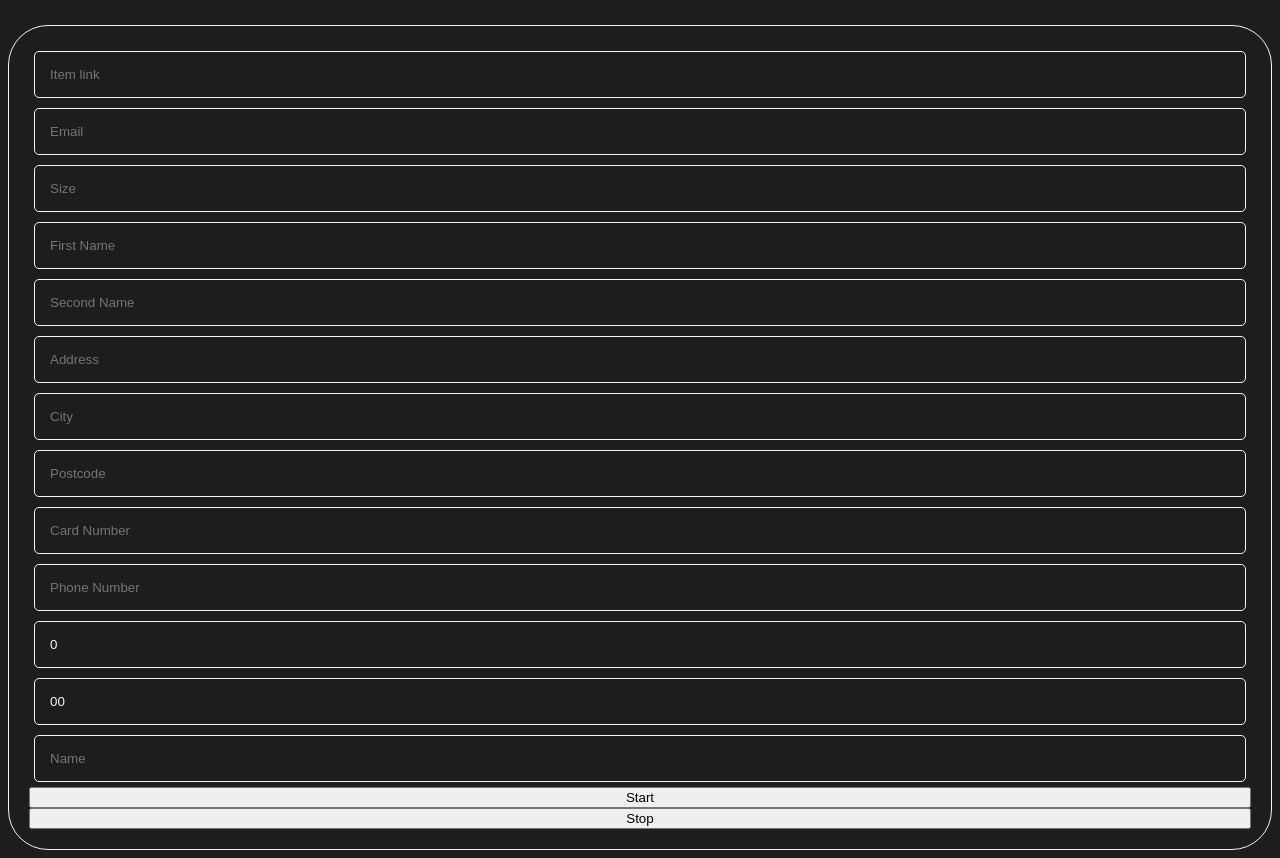
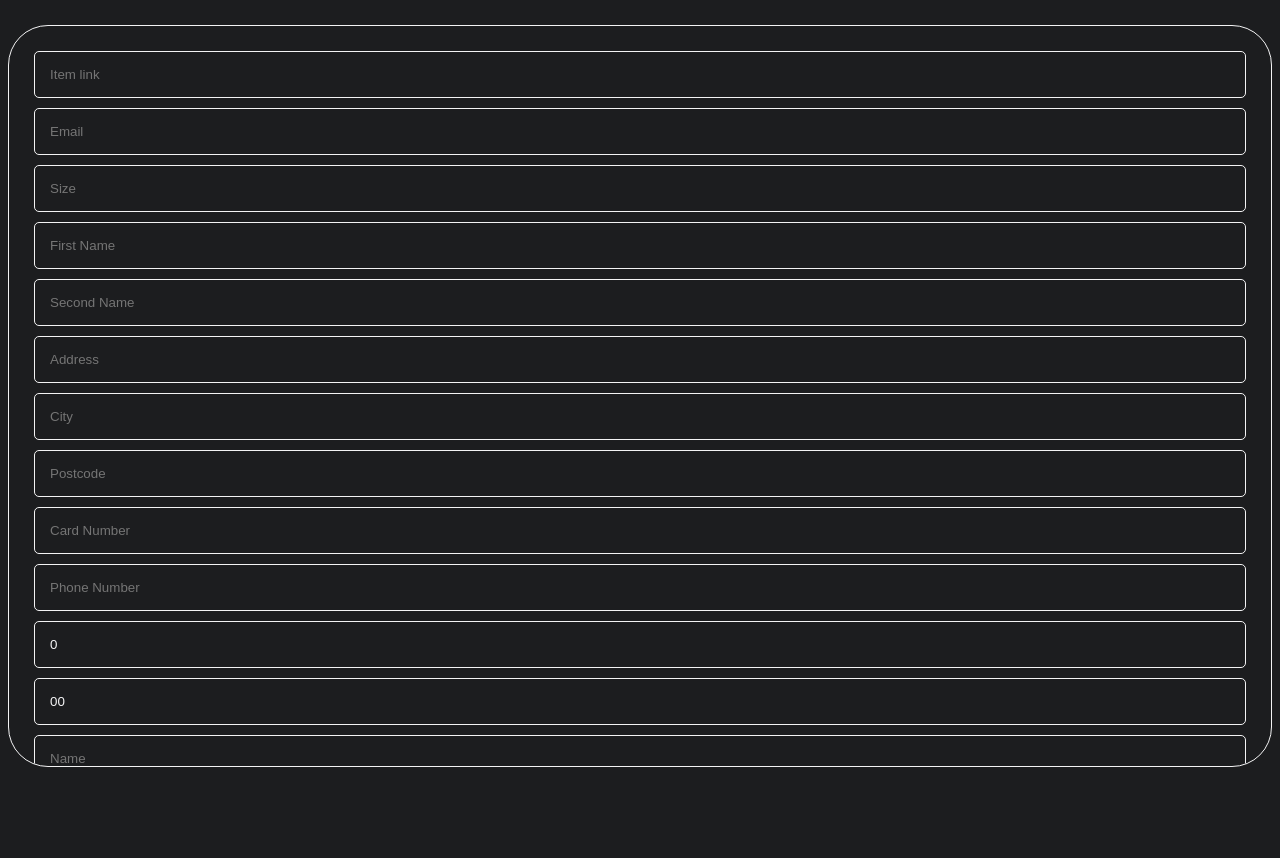
Before and after one commit to Killdroid2342/bot, an Electron app: page index.html in a window 1280 px wide. Shown: the part 116-974 px from the top of the page. After the commit the page ends 891 px from the top, so only its background shows below. Drawn offline with nearby package versions, Linux system fonts and the light colour scheme.

Commit message:
added css

```diff
--- a/styles.css
+++ b/styles.css
@@ -1,10 +1,11 @@
 body {
   background-color: rgba(28, 29, 31, 255);
+  font-family: Verdana;
 }
 .head {
   color: #f3f3f4;
   font-size: 50px;
-  font-family: Arial, Helvetica, sans-serif;
+
   text-align: center;
 }
 #dataForm {
@@ -13,7 +14,11 @@ body {
   border: 1px solid #f3f3f4;
   padding: 20px;
   border-radius: 40px;
+  overflow-y: scroll;
+  height: 700px;
+  scrollbar-width: none;
 }
+
 .inputs {
   padding: 15px;
   border-radius: 5px;
@@ -22,3 +27,14 @@ body {
   border: 1px solid #f3f3f4;
   color: #f3f3f4;
 }
+.buttons {
+  padding: 20px;
+  margin: 5px;
+  background-color: transparent;
+  outline: none;
+  border: 1px solid #f3f3f4;
+  color: #f3f3f4;
+  font-size: 20px;
+  font-weight: bold;
+  border-radius: 5px;
+}
```
